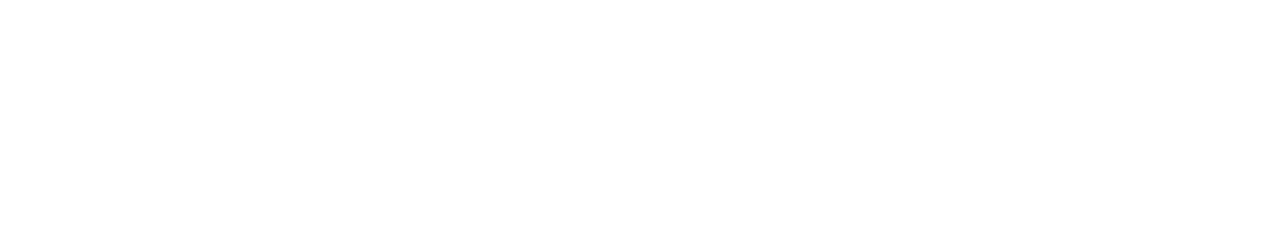
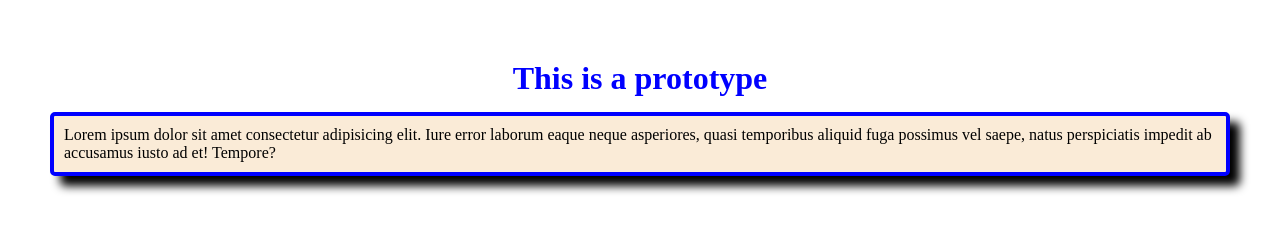
Before and after one commit to akashsarker99/A-first-github, a plain HTML site: page index.html in a window 1280 px wide. Drawn offline with Linux system fonts and the light colour scheme.

Commit message:
Basic box design

```diff
--- a/index.html
+++ b/index.html
@@ -4,8 +4,14 @@
     <meta charset="UTF-8">
     <meta name="viewport" content="width=device-width, initial-scale=1.0">
     <title>Document</title>
+    <link rel="stylesheet" href="style.css">
 </head>
 <body>
-
+    <div>
+        <h1>This is a prototype</h1>
+        <p class="gg">
+            Lorem ipsum dolor sit amet consectetur adipisicing elit. Iure error laborum eaque neque asperiores, quasi temporibus aliquid fuga possimus vel saepe, natus perspiciatis impedit ab accusamus iusto ad et! Tempore?
+        </p>
+    </div>
 </body>
 </html>
--- /dev/null
+++ b/style.css
@@ -0,0 +1,15 @@
+*{
+    margin: 5px;
+    padding: 10px;
+}h1{
+    color: blue;
+    text-align: center;
+}
+.gg{
+    border: 4px solid blue;
+    border-radius: 5px;
+    box-sizing: content-box;
+    box-shadow: 10px 10px 10px;
+    background-color: antiquewhite;
+
+}
```
